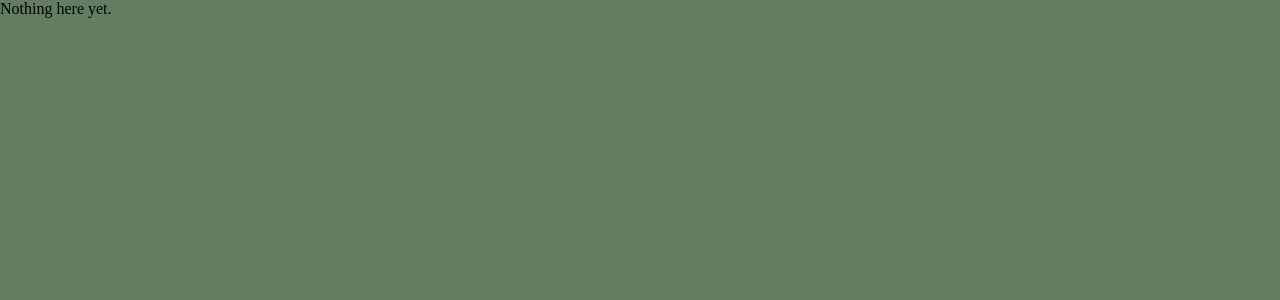
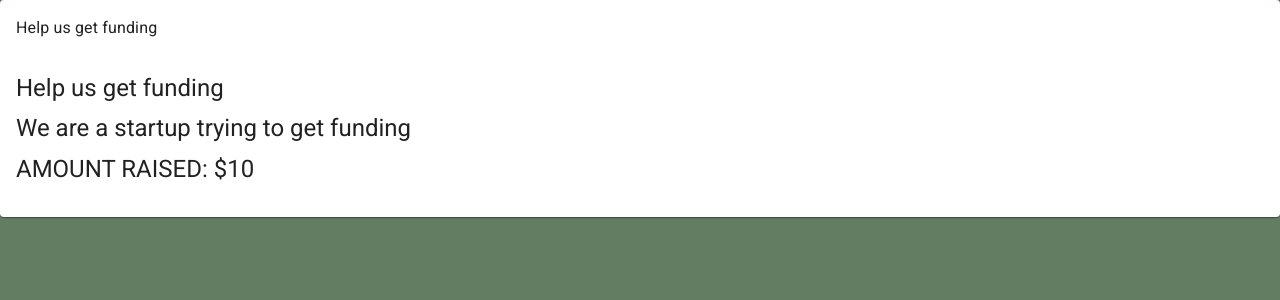
Before and after one commit to AmberAbreu/kickstarter-app, a React (Create React App) app in the folder client/: page /campaigns/0 in a window 1280 px wide. Shown: the top 300 px of the page. Built offline with nearby package versions, Linux system fonts and the light colour scheme; no server answers.

Commit message:
Create Campaign Component Skeleton

```diff
--- a/client/src/App.tsx
+++ b/client/src/App.tsx
@@ -5,15 +5,16 @@ import { BrowserRouter as Router, Routes, Route, Link } from "react-router-dom";
 import Login from "./components/Login";
 import Campaigns from "./components/Campaigns";
 import SingleCampaign from "./components/SingleCampaign";
+import CreateCampaign from "./components/CreateCampaign";
 
 function App() {
   return (
     <Router>
       <Routes>
         <Route path="/login" element={<Login />} />
-        <Route path="campaigns" element={<Campaigns />} />
-        <Route path="campaigns/:id" element={<SingleCampaign />} />
-        <Route path="test" element={<SingleCampaign />} />
+        <Route path="/campaigns" element={<Campaigns />} />
+        <Route path="/campaigns/:id" element={<SingleCampaign />} />
+        <Route path="/test" element={<CreateCampaign />} />
       </Routes>
     </Router>
   );
--- a/client/src/components/Campaigns.tsx
+++ b/client/src/components/Campaigns.tsx
@@ -10,10 +10,25 @@ import CardMedia from "@material-ui/core/CardMedia";
 import Typography from "@material-ui/core/Typography";
 import Button from "@material-ui/core/Button";
 
+const campaigns = [
+  {
+    id: 0,
+    title: "Help us get funding",
+    photoUrl:
+      "https://s3.amazonaws.com/omiweb/wp-content/uploads/2018/02/23121159/startup.jpg",
+  },
+  {
+    id: 0,
+    title: "Funding funding",
+    photoUrl:
+      "https://s3.amazonaws.com/omiweb/wp-content/uploads/2018/02/23121159/startup.jpg",
+  },
+];
+
 interface Props {}
 
 export default function Campaigns({}: Props): ReactElement {
-  const [campaigns, setCampaigns] = useState([]);
+  // const [campaigns, setCampaigns] = useState([]);
   return (
     <div>
       <Grid container>
@@ -33,7 +48,7 @@ export default function Campaigns({}: Props): ReactElement {
                   </CardActionArea>
                   <CardContent>
                     <Typography gutterBottom variant="h5" component="h2">
-                      {campaign.name}
+                      {campaign.title}
                     </Typography>
                   </CardContent>
                   <CardActions>
--- /dev/null
+++ b/client/src/components/CreateCampaign.tsx
@@ -0,0 +1,25 @@
+import React, { ReactElement } from "react";
+import FormGroup from "@mui/material/FormGroup";
+import { Controller, useForm } from "react-hook-form";
+import { TextInput } from "./formComponents/TextInput";
+
+interface Props {}
+
+export default function CreateCampaign({}: Props): ReactElement {
+  const { handleSubmit, control } = useForm();
+  return (
+    <FormGroup>
+      <TextInput name={"title"} label={"title"} control={control}></TextInput>
+      <TextInput
+        name={"description"}
+        label={"description"}
+        control={control}
+      ></TextInput>
+      <TextInput
+        name={"photoUrl"}
+        label={"photoUrl"}
+        control={control}
+      ></TextInput>
+    </FormGroup>
+  );
+}
--- a/client/src/components/SingleCampaign.tsx
+++ b/client/src/components/SingleCampaign.tsx
@@ -7,6 +7,15 @@ import CardContent from "@material-ui/core/CardContent";
 import CardMedia from "@material-ui/core/CardMedia";
 import Typography from "@material-ui/core/Typography";
 
+const campaign = {
+  id: 0,
+  title: "Help us get funding",
+  photoUrl:
+    "https://s3.amazonaws.com/omiweb/wp-content/uploads/2018/02/23121159/startup.jpg",
+  received: 10,
+  description: "We are a startup trying to get funding",
+};
+
 interface Props {
   detail: boolean;
 }
@@ -15,24 +24,24 @@ export default function SingleCampaign(
   props: any,
   { detail }: Props
 ): ReactElement {
-  let [campaign, setCampaign] = useState({});
+  // let [campaign, setCampaign] = useState({});
   const campaignID = props.match ? props.match.params.id : props.id;
 
-  useEffect(() => {
-    async function getCampaign(id: number) {
-      try {
-        const response = await axios.get(`/campaigns/${id}`);
-        const data = response.data;
-        setCampaign(data);
-      } catch (err) {
-        console.log(err);
-      }
-    }
-    getCampaign(campaignID);
-  }, [campaignID]);
+  // useEffect(() => {
+  //   async function getCampaign(id: number) {
+  //     try {
+  //       const response = await axios.get(`/campaigns/${id}`);
+  //       const data = response.data;
+  //       setCampaign(data);
+  //     } catch (err) {
+  //       console.log(err);
+  //     }
+  //   }
+  //   getCampaign(campaignID);
+  // }, [campaignID]);
   return (
     <div>
-      {!campaign.length ? (
+      {!campaign ? (
         <div>Nothing here yet.</div>
       ) : (
         <Card>
```
